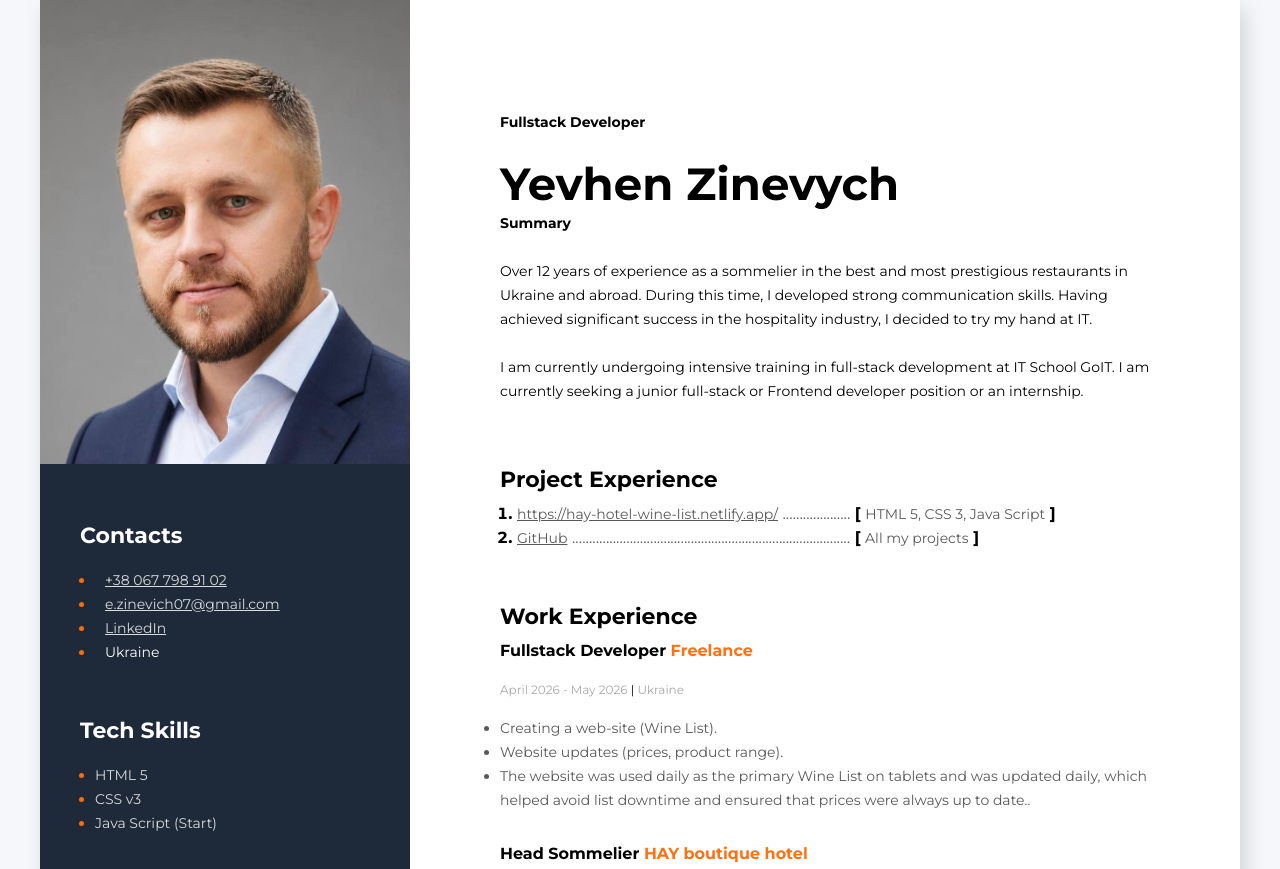
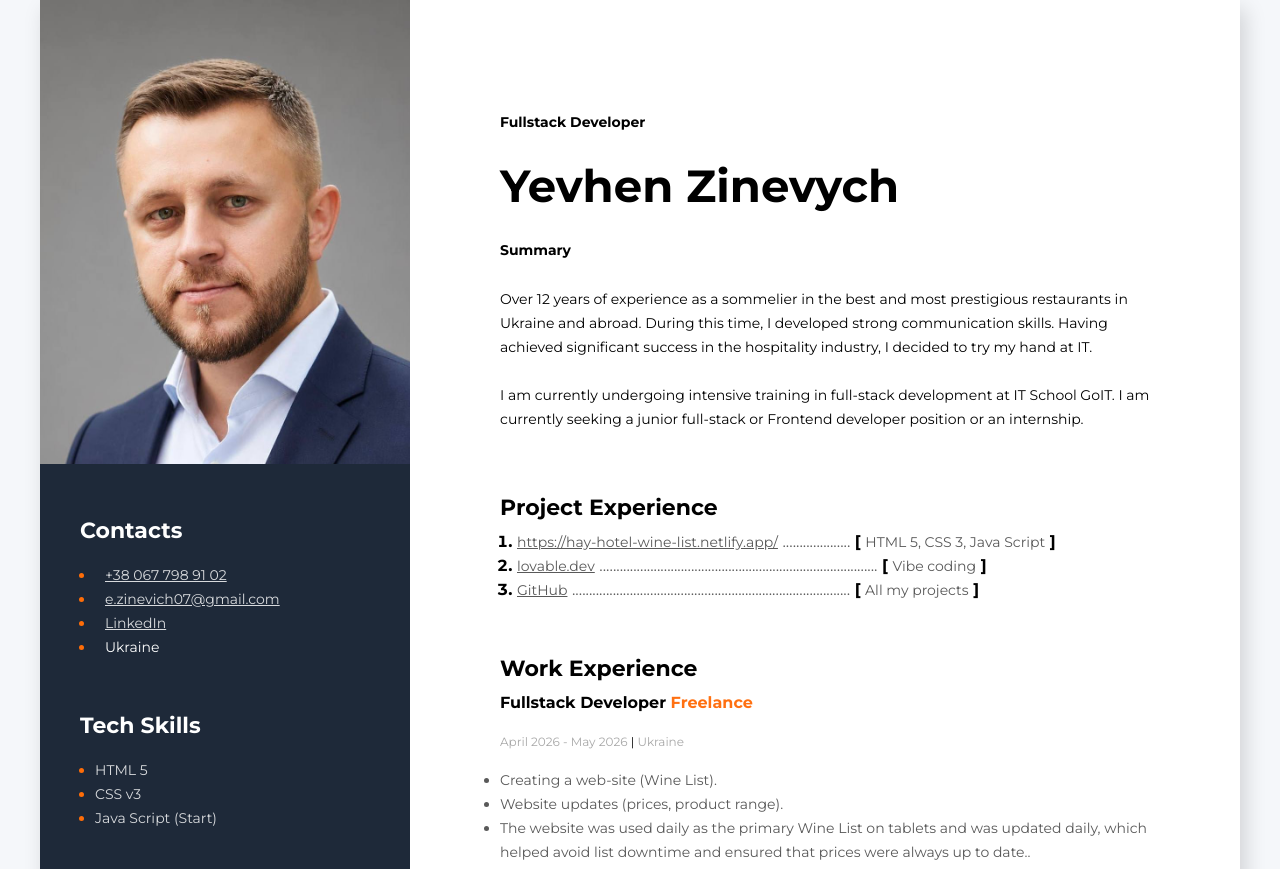
Before and after one commit to Zhekazin/Resume, a website: page index.html in a window 1280 px wide. Shown: the top 869 px of the page. Drawn offline with Linux system fonts and the light colour scheme.

Commit message:
vibe coding

```diff
--- a/index.html
+++ b/index.html
@@ -129,6 +129,19 @@
                 <b>]</b></span
               >
             </li>
+                        <li class="projects-item">
+              <a class="projects-link" href="https://plan-mountain-escapes.lovable.app"
+                >lovable.dev</a
+              >
+              <span class="dots"
+                >..................................................................................</span
+              >
+              <span
+                ><b>[</b>
+                <span class="tech-name">Vibe coding</span>
+                <b>]</b></span
+              >
+            </li>
             <li class="projects-item">
               <a class="projects-link" href="https://github.com/Zhekazin"
                 >GitHub</a
--- a/style.css/style.css
+++ b/style.css/style.css
@@ -23,7 +23,7 @@ body {
 
 .sidebar {
   background-color: #1e2939;
-  width: 370px;
+  width: 320px;
   flex: 0 0 370px;
   padding: 0;
 }
@@ -43,7 +43,7 @@ body {
 
 /*--------------------CONTACTS-----------------------------*/
 .contacts-container {
-  margin: 60px 40px 0;
+  margin: 55px 40px 0;
   color: #ffffff;
 }
 
@@ -159,14 +159,14 @@ body {
   font-size: 14px;
   font-weight: 700;
   line-height: 24px;
-  margin-bottom: 23px;
+  margin-bottom: 25px;
 }
 
 .name {
   font-size: 45px;
   font-weight: 700;
   line-height: 1.2;
-  margin-bottom: 30;
+  margin-bottom: 25px;
 }
 
 .description {
```
